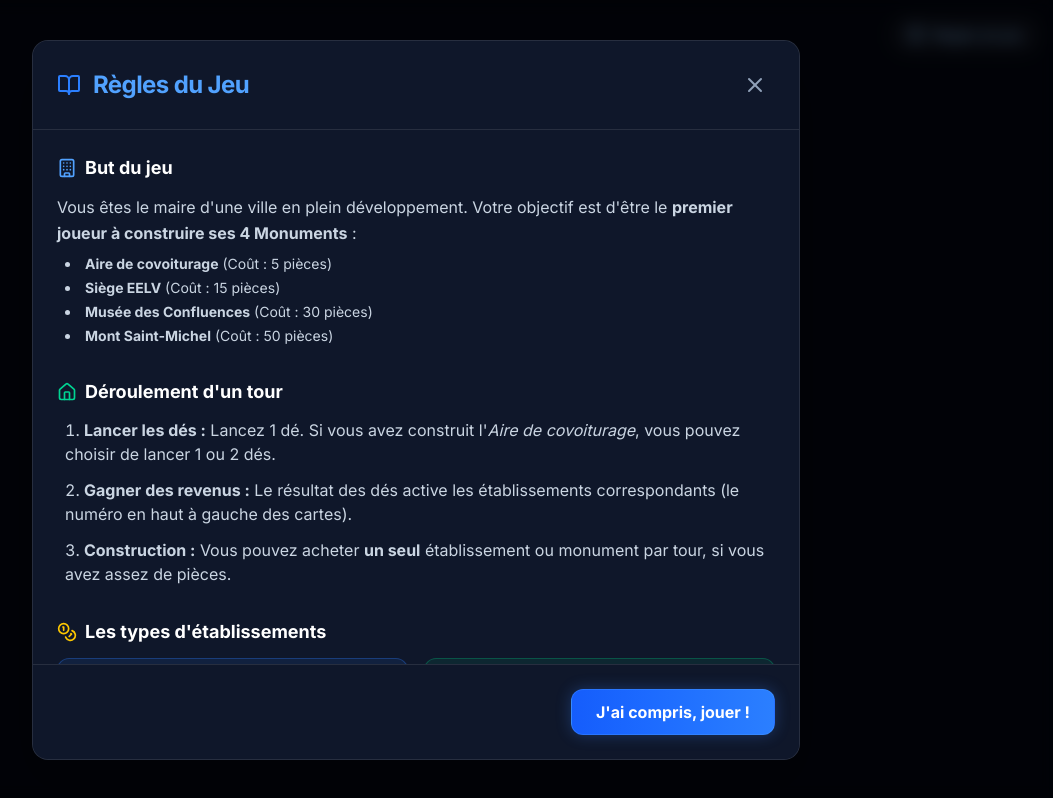
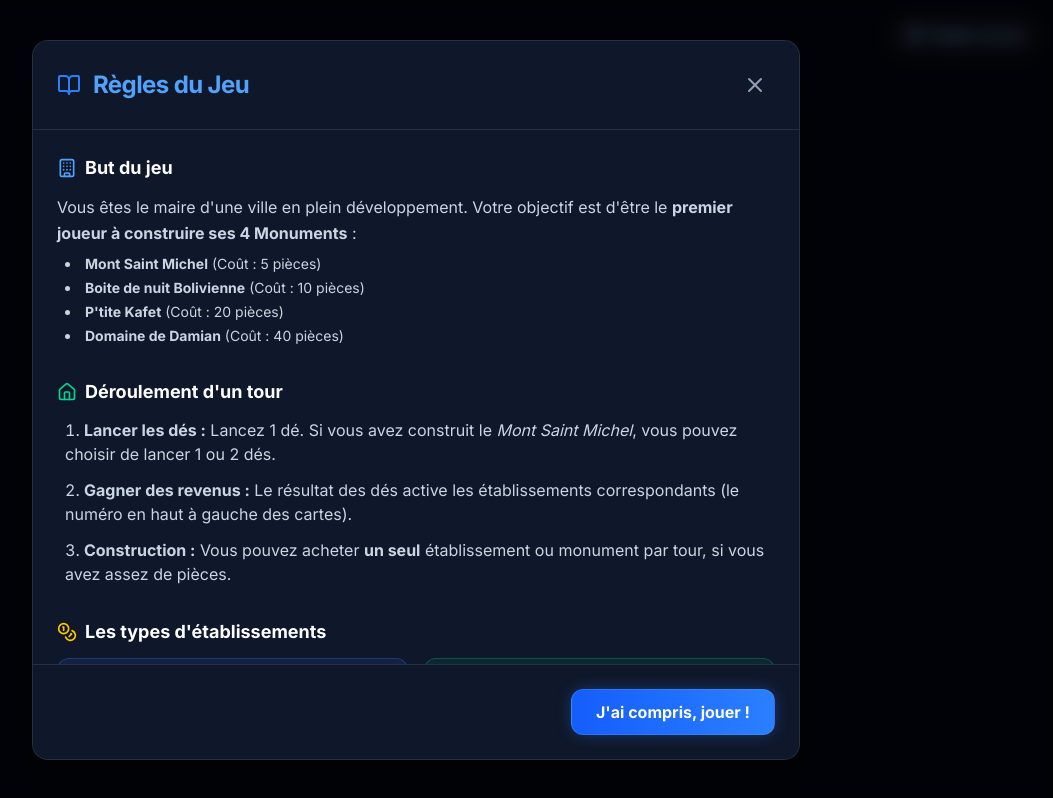
Before and after one commit to Axel1209/Miniville, a React (Vite) app: page / in a window 1280 px wide. Shown: the whole page, without its empty margins (224-1277 px from the left). Built offline with nearby package versions, Linux system fonts and the light colour scheme; no server answers.

Commit message:
Update RC threshold and rules

```diff
--- a/src/components/RulesModal.tsx
+++ b/src/components/RulesModal.tsx
@@ -37,10 +37,10 @@ export const RulesModal: React.FC<RulesModalProps> = ({ onClose }) => {
               Vous êtes le maire d'une ville en plein développement. Votre objectif est d'être le <strong>premier joueur à construire ses 4 Monuments</strong> :
             </p>
             <ul className="list-disc list-inside space-y-1 ml-2 text-sm">
-              <li><strong>Aire de covoiturage</strong> (Coût : 5 pièces)</li>
-              <li><strong>Siège EELV</strong> (Coût : 15 pièces)</li>
-              <li><strong>Musée des Confluences</strong> (Coût : 30 pièces)</li>
-              <li><strong>Mont Saint-Michel</strong> (Coût : 50 pièces)</li>
+              <li><strong>Mont Saint Michel</strong> (Coût : 5 pièces)</li>
+              <li><strong>Boite de nuit Bolivienne</strong> (Coût : 10 pièces)</li>
+              <li><strong>P'tite Kafet</strong> (Coût : 20 pièces)</li>
+              <li><strong>Domaine de Damian</strong> (Coût : 40 pièces)</li>
             </ul>
           </section>
 
@@ -52,7 +52,7 @@ export const RulesModal: React.FC<RulesModalProps> = ({ onClose }) => {
             </h3>
             <ol className="list-decimal list-inside space-y-3 ml-2">
               <li>
-                <strong>Lancer les dés :</strong> Lancez 1 dé. Si vous avez construit l'<em>Aire de covoiturage</em>, vous pouvez choisir de lancer 1 ou 2 dés.
+                <strong>Lancer les dés :</strong> Lancez 1 dé. Si vous avez construit le <em>Mont Saint Michel</em>, vous pouvez choisir de lancer 1 ou 2 dés.
               </li>
               <li>
                 <strong>Gagner des revenus :</strong> Le résultat des dés active les établissements correspondants (le numéro en haut à gauche des cartes).
@@ -99,7 +99,10 @@ export const RulesModal: React.FC<RulesModalProps> = ({ onClose }) => {
               Certaines cartes polluantes (avec le symbole ⚠️) augmentent le Réchauffement Climatique global de <strong className="text-white">0.1°C</strong> à chaque activation.
             </p>
             <ul className="list-disc list-inside text-sm text-orange-200 space-y-2">
-              <li>Si le RC atteint <strong className="text-white">2.0°C</strong>, des malus s'appliquent à tous les joueurs.</li>
+              <li>
+                Le seuil de déclenchement du malus s'enclenche selon le nombre de joueurs :
+                <strong className="text-white"> +2.0°C</strong> à 2 joueurs, <strong className="text-white">+3.0°C</strong> à 3 joueurs, et <strong className="text-white">+4.0°C</strong> à 4 joueurs.
+              </li>
               <li><em className="text-orange-300">Exemple :</em> L'Extraction de Caoutchouc ne rapporte plus rien, et l'Aéroport vous coûte une taxe carbone.</li>
               <li><strong className="text-white">Attention à la Centrale Nucléaire :</strong> Elle rapporte beaucoup, mais si elle est activée 2 fois de suite, votre ville explose (vous perdez tout) et les bâtiments 6 de vos voisins sont détruits !</li>
             </ul>
--- a/src/game/engine.ts
+++ b/src/game/engine.ts
@@ -214,10 +214,13 @@ const processActivations = (state: GameState): GameState => {
   }
 
   // BLUE CARDS (All players)
+  const rcThreshold = newState.players.length; // 2.0°C for 2 players, 3.0°C for 3 players, 4.0°C for 4 players
+  const rcThresholdMargin = rcThreshold - 0.05;
+
   newState.players.forEach(player => {
     // Check if player has EELV which completely bypasses RC maluses
     const playerHasEELV = (player.cards[CardId.SIEGE_EELV] || 0) > 0;
-    const isRCMalusActiveForPlayer = !playerHasEELV && (newState.globalWarming || 0) >= 1.95;
+    const isRCMalusActiveForPlayer = !playerHasEELV && (newState.globalWarming || 0) >= rcThresholdMargin;
 
     const blueCards = [CardId.COMPOST, CardId.EXTRACTION_CAOUTCHOUC, CardId.EOLIENNE, CardId.PUITS_PETROLE, CardId.PANNEAUX_SOLAIRES];
     blueCards.forEach(cardId => {
@@ -242,7 +245,7 @@ const processActivations = (state: GameState): GameState => {
 
   // GREEN CARDS (Active player only)
   const activeHasEELV = (activePlayer.cards[CardId.SIEGE_EELV] || 0) > 0;
-  const isRCMalusActive3ForActive = !activeHasEELV && (newState.globalWarming || 0) > 3.05;
+  const isRCMalusActive3ForActive = !activeHasEELV && (newState.globalWarming || 0) >= (rcThreshold + 1 - 0.05);
 
   const greenCards = [CardId.AMAP, CardId.MAISON_AUTONOME, CardId.BIOCOOP, CardId.METHANISATION, CardId.USINE_MICHELIN, CardId.RAFFINERIE, CardId.PETIT_PAR_SERIN];
   greenCards.forEach(cardId => {
@@ -351,7 +354,7 @@ const processActivations = (state: GameState): GameState => {
       newState.logs.push(`${activePlayer.name} gagne ${totalGained} pièce(s) avec l'Aéroport.`);
     }
 
-    const isRCMalusActiveForActive = !activeHasEELV && (newState.globalWarming || 0) >= 1.95;
+    const isRCMalusActiveForActive = !activeHasEELV && (newState.globalWarming || 0) >= rcThresholdMargin;
     if (isRCMalusActiveForActive) {
       const tax = Math.min(activePlayer.coins, 5);
       activePlayer.coins -= tax;
@@ -374,6 +377,7 @@ const processActivations = (state: GameState): GameState => {
 export const buyCard = (state: GameState, cardId: CardId | null): GameState => {
   const newState = { ...state };
   const activePlayer = newState.players[newState.currentPlayerIndex];
+  const rcThreshold = state.players.length;
 
   if (cardId) {
     const card = CARDS[cardId];
@@ -384,8 +388,8 @@ export const buyCard = (state: GameState, cardId: CardId | null): GameState => {
         return state;
       }
 
-      // Check Piste de ski indoor purchase requirement (globalRC > 2.0)
-      if (cardId === CardId.PISTE_SKI_INDOOR && (state.globalWarming || 0) <= 2.0) {
+      // Check Piste de ski indoor purchase requirement (globalRC > rcThreshold)
+      if (cardId === CardId.PISTE_SKI_INDOOR && (state.globalWarming || 0) < (rcThreshold - 0.05)) {
         return state; // Restricted purchase
       }
 
```
Also changed, not shown: 1 other file (tests, documents, lock files or other folders).
